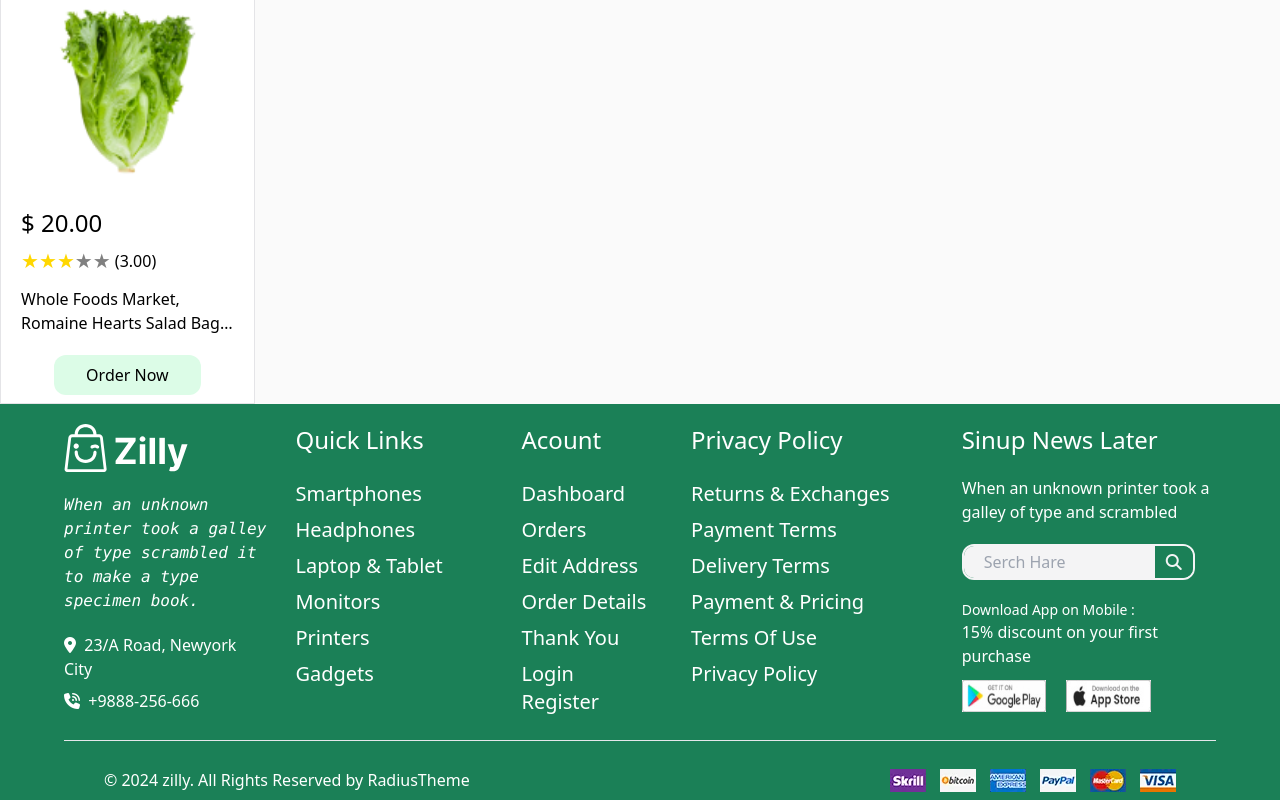
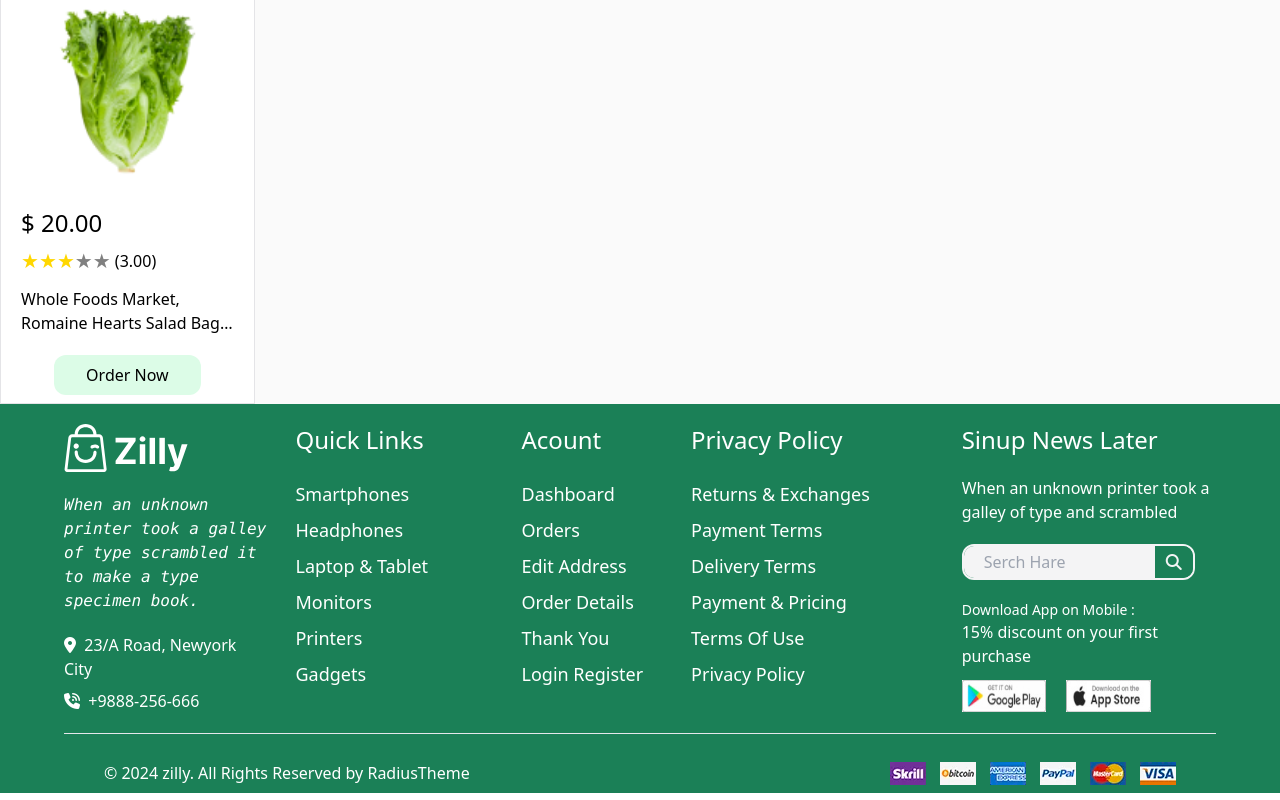
Before and after one commit to softrang/ZillyClone, a React (Create React App) app: page /veg in a window 1280 px wide. Shown: the part 704-1504 px from the top of the page. Built offline with nearby package versions, Linux system fonts and the light colour scheme.

Commit message:
9th commit

```diff
--- a/src/Blog/Blog1.js
+++ b/src/Blog/Blog1.js
@@ -15,7 +15,7 @@
 
 
 <div className='w-full h-10 flex justify-end items-center'>
-  <button className='px-2 py-1 bg-sky-900 rounded-xl font-bold text-zinc-50 hover:bg-green1 hover:text-white'> Read More </button>
+  <button className='px-5 py-1 bg-sky-900 rounded-xl font-bold text-zinc-50 hover:bg-green1 hover:text-white'> Read More </button>
 </div>
 
 </div>
--- a/src/Footer/Footer.js
+++ b/src/Footer/Footer.js
@@ -20,33 +20,33 @@
  <div className='xsm:w-full lmd:w-7/12 lg:w-8/12 flex  xsm:flex-col sm:flex-row sm:flex-wrap '>
 <div className='xsm:w-full sm:w-1/2  md:w-1/3   '>
 <h1 className='text-2xl px-5 py-5 '> Quick Links </h1>
-<h1 className='text-xl px-5 py-1 '> Smartphones </h1>
-<h1 className='text-xl px-5 py-1 '> Headphones </h1>
-<h1 className='text-xl px-5 py-1 '> Laptop & Tablet </h1>
-<h1 className='text-xl px-5 py-1 '> Monitors </h1>
-<h1 className='text-xl px-5 py-1 '> Printers </h1>
-<h1 className='text-xl px-5 py-1 '> Gadgets </h1>
+<h1 className='text-lg px-5 py-1 '> Smartphones </h1>
+<h1 className='text-lg px-5 py-1 '> Headphones </h1>
+<h1 className='text-lg px-5 py-1 '> Laptop & Tablet </h1>
+<h1 className='text-lg px-5 py-1 '> Monitors </h1>
+<h1 className='text-lg px-5 py-1 '> Printers </h1>
+<h1 className='text-lg px-5 py-1 '> Gadgets </h1>
 
 
 </div>
 <div className='xsm:w-full sm:w-1/2 md:w-1/3 lmd:w-1/4 lg:w-1/4    '>
 <h1 className='text-2xl px-5 py-5 '> Acount </h1>
-<h1 className='text-xl px-5 py-1 '> Dashboard </h1>
-<h1 className='text-xl px-5 py-1 '> Orders </h1>
-<h1 className='text-xl px-5 py-1 '> Edit Address </h1>
-<h1 className='text-xl px-5 py-1 '> Order Details </h1>
-<h1 className='text-xl px-5 py-1 '> Thank You </h1>
-<h1 className='text-xl px-5 py-1 '> Login Register</h1>
+<h1 className='text-lg px-5 py-1 '> Dashboard </h1>
+<h1 className='text-lg px-5 py-1 '> Orders </h1>
+<h1 className='text-lg px-5 py-1 '> Edit Address </h1>
+<h1 className='text-lg px-5 py-1 '> Order Details </h1>
+<h1 className='text-lg px-5 py-1 '> Thank You </h1>
+<h1 className='text-lg px-5 py-1 '> Login Register</h1>
 
 </div>
 <div className='xsm:w-full sm:w-1/2  md:w-1/3  lmd:w-2/5 lg:w-2/5 '>
 <h1 className='text-2xl px-5 py-5 '> Privacy Policy </h1>
-<h1 className='text-xl px-5 py-1 '> Returns & Exchanges </h1>
-<h1 className='text-xl px-5 py-1 '> Payment Terms </h1>
-<h1 className='text-xl px-5 py-1 '> Delivery Terms</h1>
-<h1 className='text-xl px-5 py-1 '> Payment & Pricing </h1>
-<h1 className='text-xl px-5 py-1 '> Terms Of Use </h1>
-<h1 className='text-xl px-5 py-1 '> Privacy Policy </h1>
+<h1 className='text-lg px-5 py-1 '> Returns & Exchanges </h1>
+<h1 className='text-lg px-5 py-1 '> Payment Terms </h1>
+<h1 className='text-lg px-5 py-1 '> Delivery Terms</h1>
+<h1 className='text-lg px-5 py-1 '> Payment & Pricing </h1>
+<h1 className='text-lg px-5 py-1 '> Terms Of Use </h1>
+<h1 className='text-lg px-5 py-1 '> Privacy Policy </h1>
 
 </div>
 </div>
```
